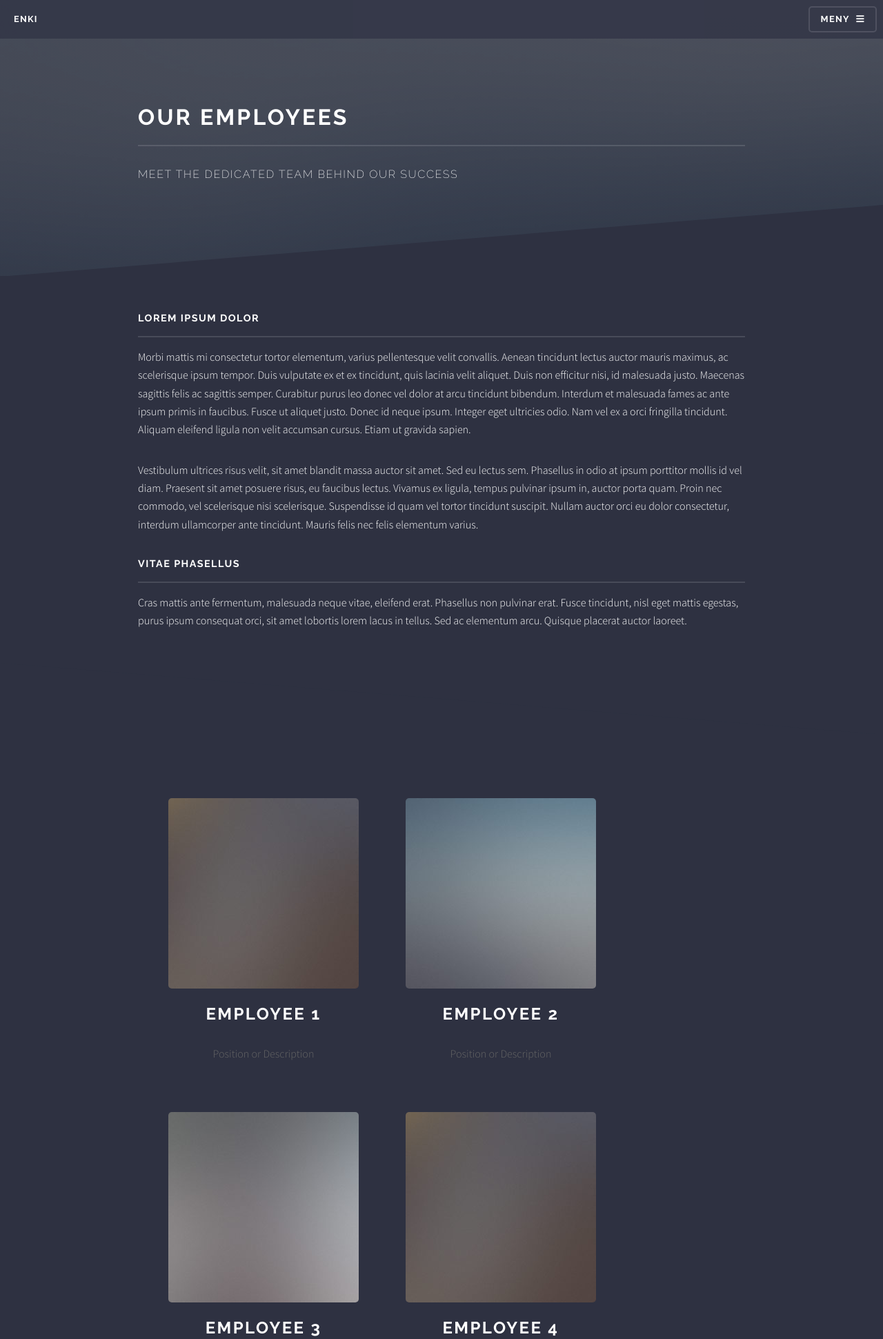
After one commit to Daudaren/enki-webapp, a Flask app: page /employees.html in a window 1280 px wide. The commit adds this page. Shown: the top 1941 px of the page at 69% size. Run offline with Flask 3, Linux system fonts and the light colour scheme; some libraries are stand-ins or nearby versions.

Commit message:
employees

```diff
--- a/src/app.py
+++ b/src/app.py
@@ -17,6 +17,10 @@ def generic():
 def elements():
     return render_template('elements.html')
 
+@app.route('/employees.html')
+def employees():
+    return render_template('employees.html')
+
 
 @app.route('/index.html')
 def index():
--- a/src/static/css/main.css
+++ b/src/static/css/main.css
@@ -4154,3 +4154,26 @@ input, select, textarea {
 		}
 
 	}
+
+	/* Example styles to be added or adjusted in main.css */
+
+    .image.featured {
+        width: 100%;
+        height: auto;
+        border-radius: 5px;
+    }
+
+    .box.special {
+        text-align: center;
+        padding: 20px;
+    }
+
+    .box.special h3 {
+        margin-top: 10px;
+        font-size: 1.5em;
+    }
+
+    .box.special p {
+        font-size: 1em;
+        color: #666;
+    }
--- /dev/null
+++ b/src/templates/employees.html
@@ -0,0 +1,147 @@
+<!DOCTYPE HTML>
+<html>
+<head>
+    <title>Enki - Our Employees</title>
+    <meta charset="utf-8" />
+    <meta name="viewport" content="width=device-width, initial-scale=1, user-scalable=no" />
+    <link rel="stylesheet" href="static/css/main.css" />
+    <noscript><link rel="stylesheet" href="static/css/noscript.css" /></noscript>
+    <style>
+        .box.special {
+            border: none;
+            box-shadow: none;
+        }
+        .employee-box {
+            border: none;
+            box-shadow: none;
+        }
+    </style>
+</head>
+<body class="is-preload">
+
+<!-- Page Wrapper -->
+<div id="page-wrapper">
+
+    <!-- Header -->
+    <header id="header">
+        <h1><a href="index.html">Enki</a></h1>
+        <nav>
+            <a href="#menu">Meny</a>
+        </nav>
+    </header>
+
+    <!-- Menu -->
+    <nav id="menu">
+        <div class="inner">
+            <h2>Menu</h2>
+            <ul class="links">
+                <li><a href="index.html">Hjem</a></li>
+                <li><a href="elements.html">Hvem er vi</a></li>
+                <li><a href="generic.html">Kontakt oss</a></li>
+            </ul>
+            <a href="#" class="close">Close</a>
+        </div>
+    </nav>
+
+    <!-- Wrapper -->
+    <section id="wrapper">
+        <header>
+            <div class="inner">
+                <h2>Our Employees</h2>
+                <p>Meet the dedicated team behind our success</p>
+            </div>
+        </header>
+
+        <!-- Content Section 1 -->
+        <div class="wrapper">
+            <div class="inner">
+                <h3 class="major">Lorem ipsum dolor</h3>
+                <p>Morbi mattis mi consectetur tortor elementum, varius pellentesque velit convallis. Aenean tincidunt lectus auctor mauris maximus, ac scelerisque ipsum tempor. Duis vulputate ex et ex tincidunt, quis lacinia velit aliquet. Duis non efficitur nisi, id malesuada justo. Maecenas sagittis felis ac sagittis semper. Curabitur purus leo donec vel dolor at arcu tincidunt bibendum. Interdum et malesuada fames ac ante ipsum primis in faucibus. Fusce ut aliquet justo. Donec id neque ipsum. Integer eget ultricies odio. Nam vel ex a orci fringilla tincidunt. Aliquam eleifend ligula non velit accumsan cursus. Etiam ut gravida sapien.</p>
+                <p>Vestibulum ultrices risus velit, sit amet blandit massa auctor sit amet. Sed eu lectus sem. Phasellus in odio at ipsum porttitor mollis id vel diam. Praesent sit amet posuere risus, eu faucibus lectus. Vivamus ex ligula, tempus pulvinar ipsum in, auctor porta quam. Proin nec commodo, vel scelerisque nisi scelerisque. Suspendisse id quam vel tortor tincidunt suscipit. Nullam auctor orci eu dolor consectetur, interdum ullamcorper ante tincidunt. Mauris felis nec felis elementum varius.</p>
+                <h3 class="major">Vitae phasellus</h3>
+                <p>Cras mattis ante fermentum, malesuada neque vitae, eleifend erat. Phasellus non pulvinar erat. Fusce tincidunt, nisl eget mattis egestas, purus ipsum consequat orci, sit amet lobortis lorem lacus in tellus. Sed ac elementum arcu. Quisque placerat auctor laoreet.</p>
+            </div>
+        </div>
+
+        <!-- Content Section 2 (Gallery) -->
+        <div class="wrapper alt">
+            <div class="inner">
+                <div class="box employee-box">
+                    <div class="row">
+                        <!-- Employee 1 -->
+                        <div class="4u 12u(mobile)">
+                            <section class="box special">
+                                <img src="static/img/pic01.jpg" alt="Employee 1" class="image featured">
+                                <h3>Employee 1</h3>
+                                <p>Position or Description</p>
+                            </section>
+                        </div>
+                        <!-- Employee 2 -->
+                        <div class="4u 12u(mobile)">
+                            <section class="box special">
+                                <img src="static/img/pic02.jpg" alt="Employee 2" class="image featured">
+                                <h3>Employee 2</h3>
+                                <p>Position or Description</p>
+                            </section>
+                        </div>
+                        <!-- Employee 3 -->
+                        <div class="4u 12u(mobile)">
+                            <section class="box special">
+                                <img src="static/img/pic03.jpg" alt="Employee 3" class="image featured">
+                                <h3>Employee 3</h3>
+                                <p>Position or Description</p>
+                            </section>
+                        </div>
+                        <!-- Employee 4 -->
+                        <div class="4u 12u(mobile)">
+                            <section class="box special">
+                                <img src="static/img/pic01.jpg" alt="Employee 4" class="image featured">
+                                <h3>Employee 4</h3>
+                                <p>Position or Description</p>
+                            </section>
+                        </div>
+                        <!-- Employee 5 -->
+                        <div class="4u 12u(mobile)">
+                            <section class="box special">
+                                <img src="static/img/pic02.jpg" alt="Employee 5" class="image featured">
+                                <h3>Employee 5</h3>
+                                <p>Position or Description</p>
+                            </section>
+                        </div>
+                        <!-- Employee 6 -->
+                        <div class="4u 12u(mobile)">
+                            <section class="box special">
+                                <img src="static/img/pic03.jpg" alt="Employee 6" class="image featured">
+                                <h3>Employee 6</h3>
+                                <p>Position or Description</p>
+                            </section>
+                        </div>
+                    </div>
+                </div>
+            </div>
+        </div>
+    </section>
+
+    <!-- Footer -->
+    <footer id="footer">
+        <ul class="icons">
+            <li><a href="#" class="icon fa-twitter"><span class="label">Twitter</span></a></li>
+            <li><a href="#" class="icon fa-facebook"><span class="label">Facebook</span></a></li>
+            <li><a href="#" class="icon fa-instagram"><span class="label">Instagram</span></a></li>
+            <li><a href="#" class="icon fa-github"><span class="label">Github</span></a></li>
+            <li><a href="#" class="icon fa-linkedin"><span class="label">LinkedIn</span></a></li>
+        </ul>
+        <p>&copy; Your Company. All rights reserved.</p>
+    </footer>
+
+</div>
+
+<!-- Scripts -->
+<script src="static/js/jquery.min.js"></script>
+<script src="static/js/jquery.dropotron.min.js"></script>
+<script src="static/js/jquery.scrollgress.min.js"></script>
+<script src="static/js/skel.min.js"></script>
+<script src="static/js/util.js"></script>
+<script src="static/js/main.js"></script>
+</body>
+</html>
--- a/src/templates/generic.html
+++ b/src/templates/generic.html
@@ -79,6 +79,8 @@
 
 					</section>
 
+
+
 				<!-- Footer -->
 					<section id="footer">
 						<div class="inner">
--- a/src/templates/index.html
+++ b/src/templates/index.html
@@ -33,6 +33,7 @@
 							<li><a href="index.html">Hjem</a></li>
 							<li><a href="elements.html">Hvem er vi</a></li>
 							<li><a href="generic.html">Kontakt oss</a></li>
+							<li><a href="employees.html">Our Employees</a></li>
 						</ul>
 						<a href="#" class="close">Close</a>
 					</div>
```
